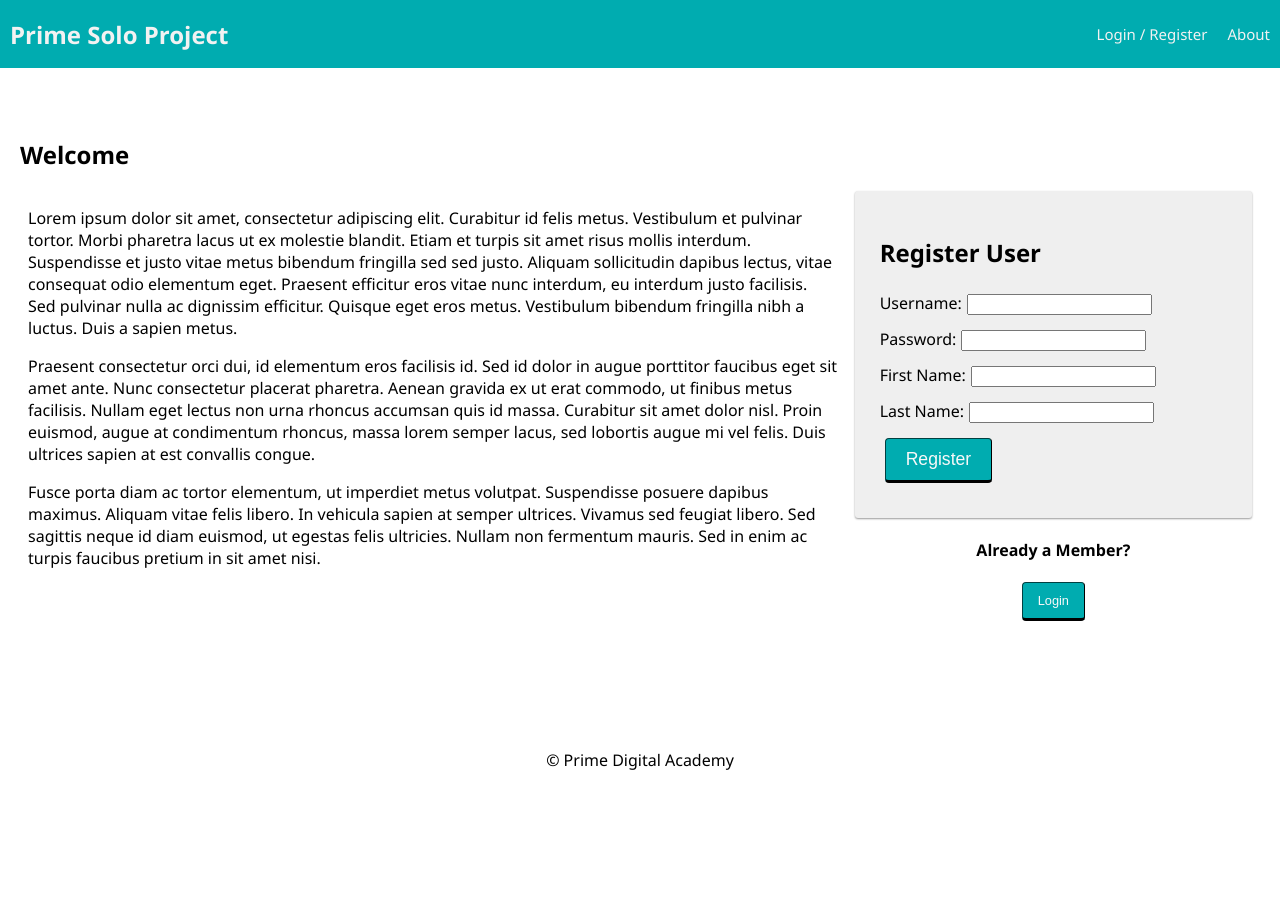
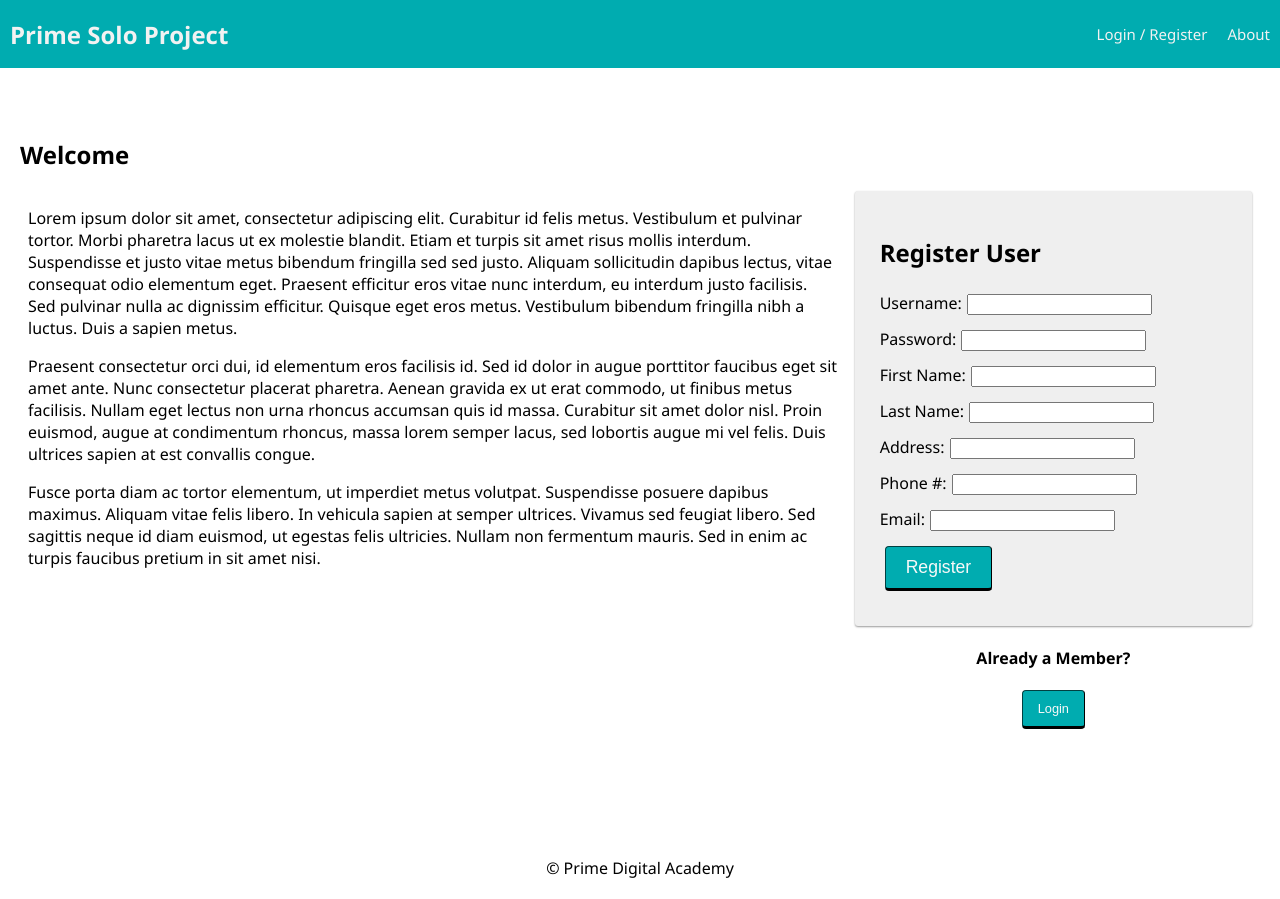
Before and after one commit to JosephMichaelSanchez/prime-solo-project, a React (Create React App) app: page /#/home in a window 1280 px wide. Before the commit the page ends 800 px from the top, so only its background shows below. Built offline with nearby package versions, Linux system fonts and the light colour scheme; no server answers.

Commit message:
Complete all inputs on registration form

```diff
--- a/src/components/RegisterForm/RegisterForm.jsx
+++ b/src/components/RegisterForm/RegisterForm.jsx
@@ -6,6 +6,9 @@ function RegisterForm() {
   const [password, setPassword] = useState('');
   const [firstName, setFirstName] = useState('');
   const [lastName, setLastName] = useState('');
+  const [address, setAddress] = useState('');
+  const [phone, setPhone] = useState('');
+  const [email, setEmail] = useState('');
   const errors = useSelector((store) => store.errors);
   const dispatch = useDispatch();
 
@@ -17,6 +20,9 @@ function RegisterForm() {
       payload: {
         username: username,
         password: password,
+        firstName: firstName,
+        lastName: lastName,
+
       },
     });
   }; // end registerUser
@@ -77,6 +83,42 @@ function RegisterForm() {
           </label>
         </div>
         <div>
+          <label htmlFor="address">
+            Address:
+            <input
+              type="address"
+              name="address"
+              value={address}
+              required
+              onChange={(event) => setAddress(event.target.value)}
+            />
+          </label>
+        </div>
+        <div>
+          <label htmlFor="phone">
+            Phone #:
+            <input
+              type="phone"
+              name="phone"
+              value={phone}
+              required
+              onChange={(event) => setPhone(event.target.value)}
+            />
+          </label>
+        </div>
+        <div>
+          <label htmlFor="email">
+            Email:
+            <input
+              type="email"
+              name="email"
+              value={email}
+              required
+              onChange={(event) => setEmail(event.target.value)}
+            />
+          </label>
+        </div>
+        <div>
           <input className="btn" type="submit" name="submit" value="Register" />
         </div>
       </div>
```
